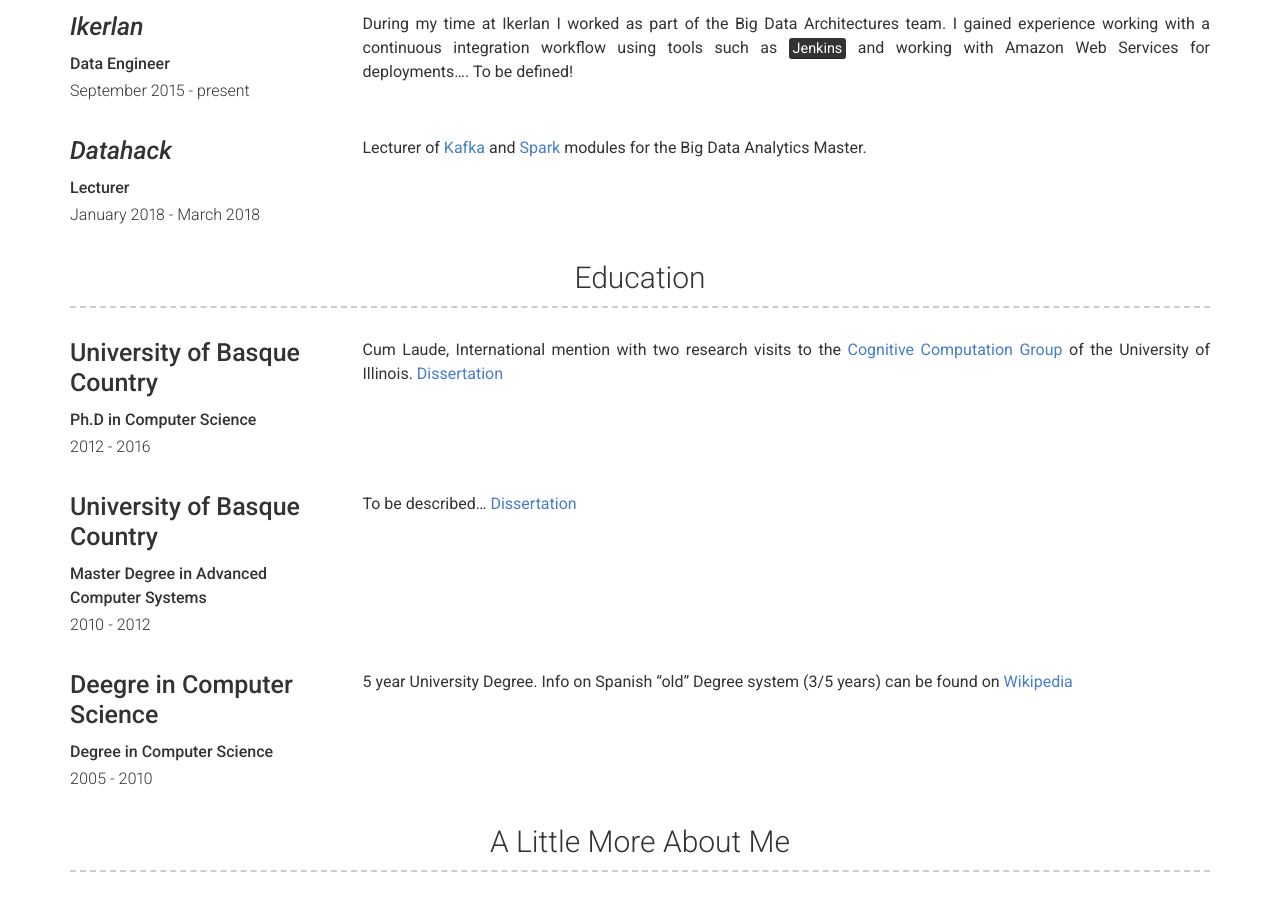
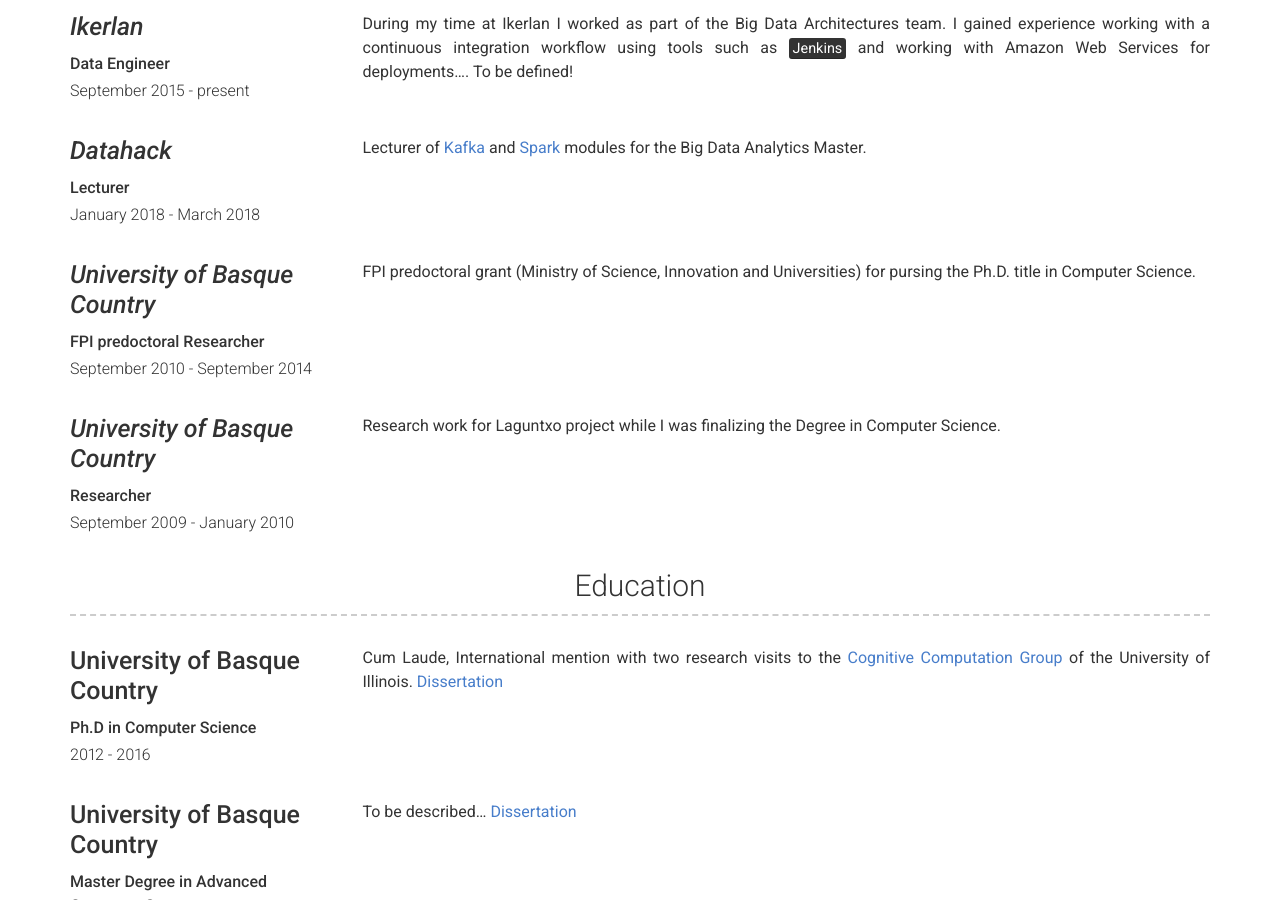
Before and after one commit to Neuw84/neuw84.github.io, a Jekyll site: the page built from index.md, in a window 1280 px wide and 900 px high, scrolled down 803 px. Built offline with Jekyll 4.4.1, drawn with Linux system fonts in a browser that asks for light colours.

Commit message:
Update experience.yml

```diff
--- a/_data/experience.yml
+++ b/_data/experience.yml
@@ -14,3 +14,19 @@
   job_title: Lecturer
   description: |
     Lecturer of [Kafka](https://kafka.apache.org/) and [Spark](https://spark.apache.org/) modules for the Big Data Analytics Master.
+
+- company: University of Basque Country
+  company: University of Basque Country
+  link: https://www.ehu.eus/en/en-home
+  dates: September 2010 - September 2014
+  job_title: FPI predoctoral Researcher
+  description: |
+    FPI predoctoral grant (Ministry of Science, Innovation and Universities) for pursing the Ph.D. title in Computer Science.
+
+- company: University of Basque Country
+  company: University of Basque Country
+  link: https://www.ehu.eus/en/en-home
+  dates: September 2009 -  January 2010
+  job_title: Researcher
+  description: |
+     Research work for Laguntxo project while I was finalizing the Degree in Computer Science.
```
